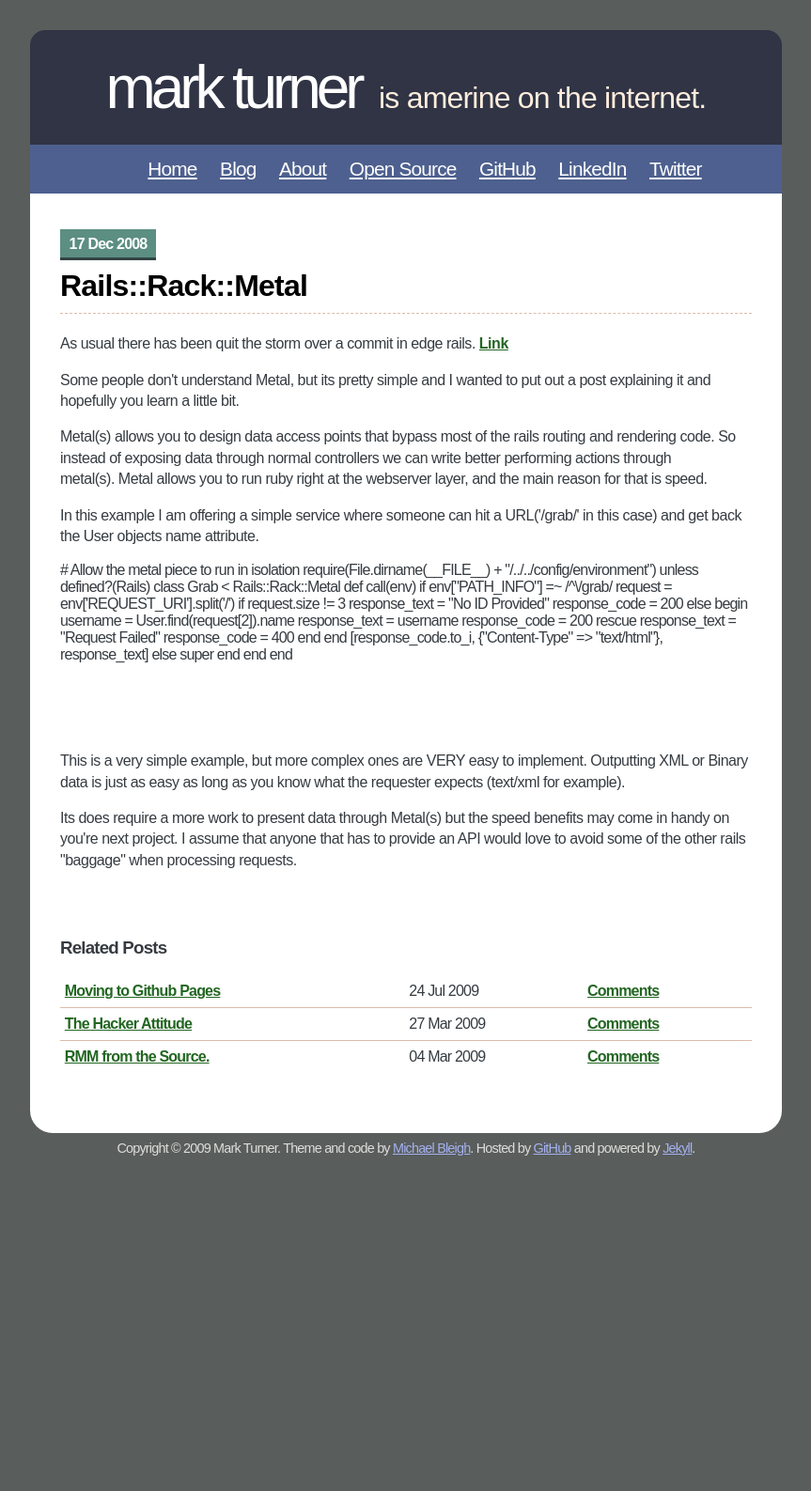
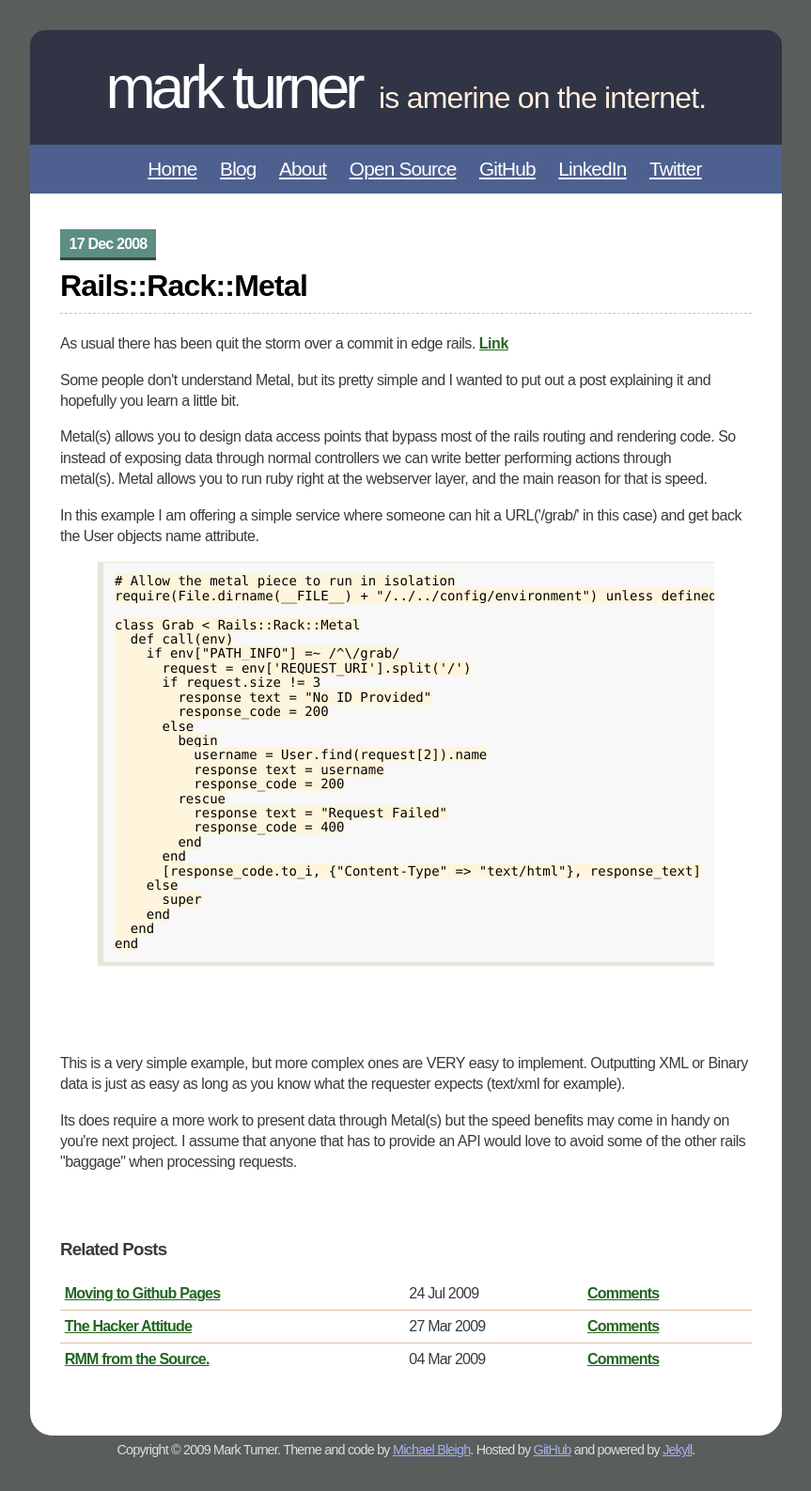
Before and after one commit to amerine/amerine.github.com, a Jekyll site: the page built from _posts/2008-12-17-rails-rack-metal.markdown, in a window 1280 px wide. Shown: the whole page at 94% size, without its empty margins (208-1071 px from the left). Built offline with Jekyll 4.4.1, drawn with Linux system fonts in a browser that asks for light colours; before the commit the page ends 1266 px from its top, so only the background shows below that.

```diff
--- a/_posts/2008-11-02-torvalds-kills-unix.html
+++ b/_posts/2008-11-02-torvalds-kills-unix.html
@@ -4,5 +4,5 @@
 layout: post
 ---
 <p>Funny things happen when you play games.... They seem to mimic reality.</p>
-<p><img height="55" width="483" alt="Torvlads Kills Unix Picture" src="/files/Image/torvalds-kill-unix.png" /></p>
+<p><img height="55" width="483" alt="Torvlads Kills Unix Picture" src="images/torvalds-kill-unix.png" /></p>
 <p>&nbsp;</p>
--- a/_posts/2008-11-05-thanks-america.html
+++ b/_posts/2008-11-05-thanks-america.html
@@ -4,4 +4,4 @@
 layout: post
 ---
 <p>We did it.</p>
-<p>&nbsp;<img width="200" height="200" alt="" src="/files/Image/ObamaLogo.jpg" /></p>
+<p>&nbsp;<img width="200" height="200" alt="" src="images/ObamaLogo.jpg" /></p>
--- a/_posts/2008-11-08-so-many-ideas-no-actions-ive-failed.html
+++ b/_posts/2008-11-08-so-many-ideas-no-actions-ive-failed.html
@@ -9,7 +9,7 @@
 <p>Don't get me wrong, I am constantly hacking.. its just never projects just little chunks of code or routines here and there but nothing seems to evolve into a full blown projects.&nbsp;&nbsp;</p>
 <p>&nbsp;</p>
 <p style="text-align: center; ">Why have I failed?</p>
-<p style="text-align: center; ">&nbsp;<img width="300" height="188" alt="" src="/files/Image/fail.jpg" /></p>
+<p style="text-align: center; ">&nbsp;<img width="300" height="188" alt="" src="images/fail.jpg" /></p>
 <p style="text-align: left; ">&nbsp;</p>
 <p style="text-align: left; ">I think I know what's wrong:</p>
 <ol>
--- a/_posts/2008-12-17-rails-rack-metal.markdown
+++ b/_posts/2008-12-17-rails-rack-metal.markdown
@@ -7,7 +7,7 @@
 <p>Some people don't understand Metal, but its pretty simple and I wanted to put out a post explaining it and hopefully you learn a little bit.&nbsp;</p>
 <p>Metal(s) allows you to design data access points that bypass most of the rails routing and rendering code. So instead of exposing data through normal controllers we can write better performing actions through metal(s).&nbsp;Metal allows you to run ruby right at the webserver layer, and the main reason for that is speed.</p>
 <p>In this example I am offering a simple service where someone can hit a URL('/grab/<id>' in this case) and get back the User objects name attribute.</id></p>
-<typo:code lang="ruby" linenumber="true">
+{% highlight ruby %}
 # Allow the metal piece to run in isolation
 require(File.dirname(__FILE__) + "/../../config/environment") unless defined?(Rails)
 
@@ -34,7 +34,7 @@
     end
   end
 end
-</typo:code>
+{% endhighlight %}
 <p>&nbsp;</p>
 <p>&nbsp;</p>
 <p>This is a very simple example, but more complex ones are VERY easy to implement. Outputting XML or Binary data is just as easy as long as you know what the requester expects (text/xml for example).&nbsp;</p>
```
